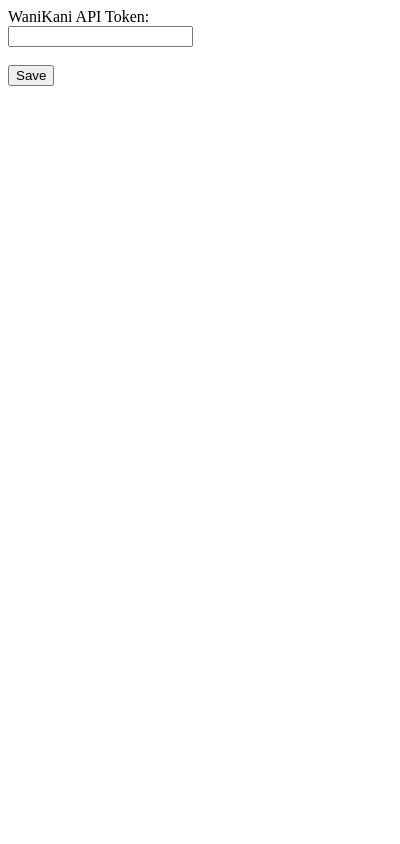
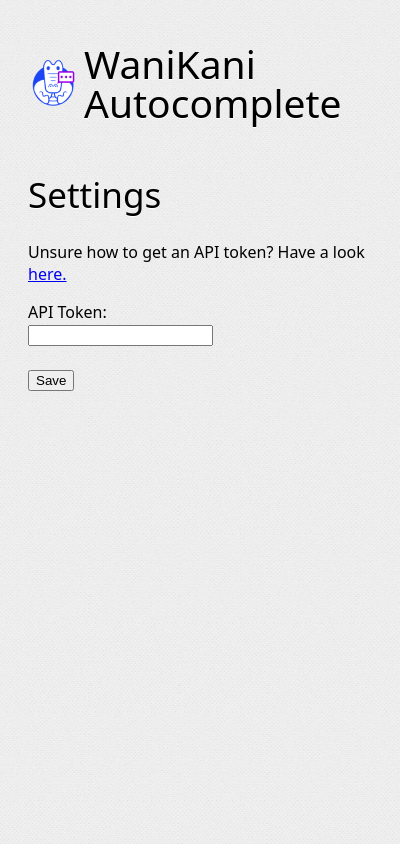
Before and after one commit to FrederikNorlyk/wanikani-autocomplete-browser-extension, a browser extension: page src/popup.html in a window 400 px wide. Drawn offline with Linux system fonts and the light colour scheme.

Commit message:
Styling of the popup.

```diff
--- a/src/content.js
+++ b/src/content.js
@@ -12,7 +12,7 @@
   if (data.wanikani_api_key) {
     apiKey = data.wanikani_api_key;
   } else {
-    apiKey = prompt("Please specify an API token.");
+    apiKey = prompt("Please specify an API token to enable the autocomplete functionality.");
     chrome.storage.local.set({ wanikani_api_key: apiKey });
   }
 
--- /dev/null
+++ b/src/popup.css
@@ -0,0 +1,26 @@
+body {
+    padding: 10px 20px 10px 20px;
+    font-family: "Noto Sans", "Noto Sans JP", "Noto Sans SC", sans-serif;
+    background-color: #eee;
+    background-image: url("bg-texture.png");
+}
+
+header {
+    display: flex;
+    align-items: center;
+    gap: 8px;
+}
+
+h1, h2 {
+    font-weight: 300;
+    line-height: 1;
+    text-shadow: 0 1px 0 #fff;
+}
+
+h1 {
+    font-size: 39px;
+}
+
+h2 {
+    font-size: 35px;
+}
--- a/src/popup.html
+++ b/src/popup.html
@@ -1,15 +1,25 @@
 <!doctype html>
 <html lang="en">
   <head>
+    <link rel="stylesheet" href="popup.css">
+
     <title>WaniKani API Token</title>
   </head>
   <body>
+    <header>
+      <img src="icons/icon-48.png" alt="icon"/>
+      <h1>WaniKani Autocomplete</h1>
+    </header>
+
+    <h2>Settings</h2>
+
+    <p>Unsure how to get an API token? Have a look <a href="https://github.com/FrederikNorlyk/wanikani-autocomplete-browser-extension?tab=readme-ov-file#installation">here.</a></p>
+
     <form id="apiForm">
-      <label for="apiKey">WaniKani API Token:</label><br />
-      <input id="apiKey" name="apiKey" type="text" /><br /><br />
-      <button type="submit">Save</button>
+      <label for="apiKey">API Token:</label><br />
+      <input id="apiKey" name="apiKey" type="password" /><br /><br />
+      <button id="submitBtn" type="submit">Save</button>
     </form>
-    <p id="status"></p>
 
     <script src="popup.js"></script>
   </body>
--- a/src/popup.js
+++ b/src/popup.js
@@ -9,9 +9,9 @@
     e.preventDefault();
     const key = document.getElementById("apiKey").value;
     chrome.storage.local.set({ wanikani_api_key: key }, () => {
-      document.getElementById("status").textContent = "Saved!";
+      document.getElementById("submitBtn").textContent = "Saved!";
       setTimeout(
-        () => (document.getElementById("status").textContent = ""),
+        () => (document.getElementById("submitBtn").textContent = "Save"),
         2000,
       );
     });
```
Also changed, not shown: src/bg-texture.png (added).
